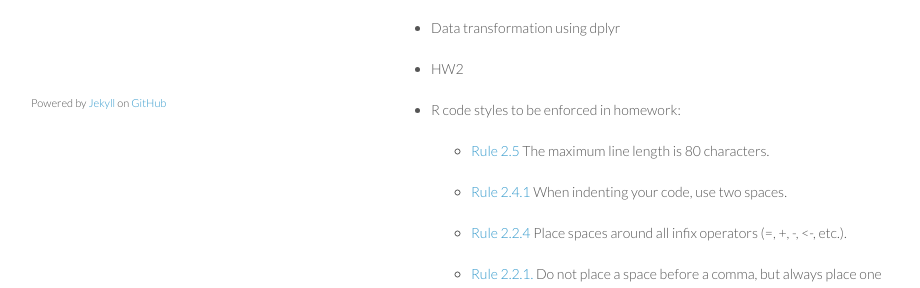
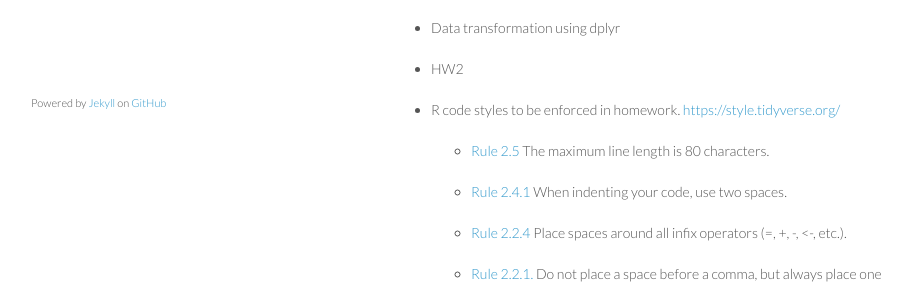
Before and after one commit to ucla-biostat-203b/2022winter, a Jekyll site: the page built from _posts/2022-01-25-week4-day1.md, in a window 1280 px wide. Shown: the part 718-1006 px from the top of the page, without its empty margins (179-1099 px from the left). Built offline with Jekyll 4.4.1, drawn with Linux system fonts in a browser that asks for light colours; comment, search, counter and statistics services are not loaded; part of the change alters nothing that is shown.

Commit message:
add url to tidyverse style guidelines

```diff
--- a/_posts/2022-01-25-week4-day1.md
+++ b/_posts/2022-01-25-week4-day1.md
@@ -28,7 +28,7 @@ category: biostat203bwinter2022
 
 * HW2
 
-* R code styles to be enforced in homework:
+* R code styles to be enforced in homework. <https://style.tidyverse.org/>
 
     -   [Rule 2.5](https://style.tidyverse.org/syntax.html#long-lines) The maximum line length is 80 characters.
 
```
